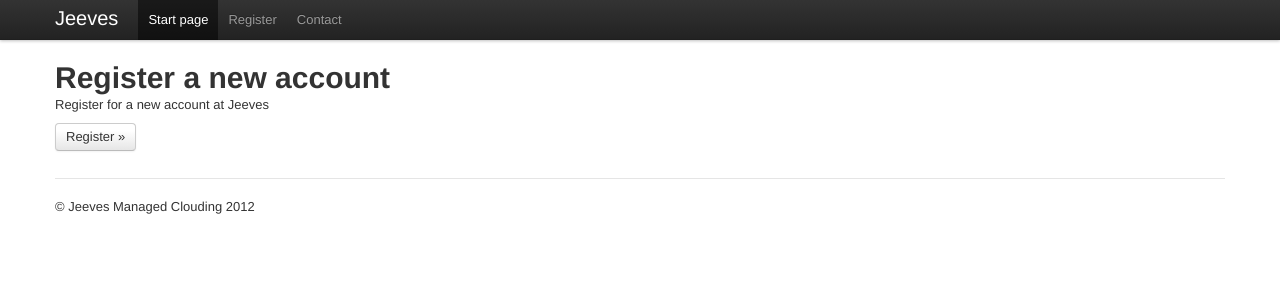
After one commit to sebdah/relic, a Django app: template jeeves/templates/core/register.html in a window 1280 px wide. The commit adds this page. Shown: the top 300 px of the page. Run offline with Django 3.2, Linux system fonts and the light colour scheme; the template is opened without the code that fills it, so the values that code supplies are empty; parts of the project's set-up code (start-up, migrations or seed data) failed here and were passed over; some libraries are stand-ins or nearby versions.

Commit message:
Added skeleton for /register

```diff
--- a/jeeves/core/views.py
+++ b/jeeves/core/views.py
@@ -2,3 +2,6 @@ from django.views.generic.simple import direct_to_template
 
 def index(request):
     return direct_to_template(request, 'core/index.html')
+
+def register(request):
+    return direct_to_template(request, 'core/register.html')
--- a/jeeves/jeeves/urls.py
+++ b/jeeves/jeeves/urls.py
@@ -8,6 +8,7 @@ admin.autodiscover()
 urlpatterns = patterns('',
     (r'^media/(?P<path>.*)$', 'django.views.static.serve', {'document_root': settings.MEDIA_ROOT}),
     url(r'^$', 'core.views.index'),
+    url(r'^register$', 'core.views.register'),
 
     # Uncomment the admin/doc line below to enable admin documentation:
     # url(r'^admin/doc/', include('django.contrib.admindocs.urls')),
--- a/jeeves/templates/core/index.html
+++ b/jeeves/templates/core/index.html
@@ -2,8 +2,10 @@
 {% block main %}
 <!-- Main hero unit for a primary marketing message or call to action -->
 <div class="hero-unit">
-  <h1>Hello, world!</h1>
-  <p>This is a template for a simple marketing or informational website. It includes a large callout called the hero unit and three supporting pieces of content. Use it as a starting point to create something more unique.</p>
+  <h1>Jeeves managed clouding</h1>
+  <p>
+    Donec id elit non mi porta gravida at eget metus. Fusce dapibus, tellus ac cursus commodo, tortor mauris condimentum nibh, ut fermentum massa justo sit amet risus. Etiam porta sem malesuada magna mollis euismod. Donec sed odio dui.
+  </p>
   <p><a class="btn btn-primary btn-large">Learn more &raquo;</a></p>
 </div>
 
--- /dev/null
+++ b/jeeves/templates/core/register.html
@@ -0,0 +1,14 @@
+{% extends "template.html" %}
+{% block main %}
+<!-- Main hero unit for a primary marketing message or call to action -->
+<div class="row">
+  <div class="span8">
+    <h1>Register a new account</h1>
+     <p>
+      Register for a new account at Jeeves
+     </p>
+    <p>
+    <a class="btn" href="#">Register &raquo;</a></p>
+  </div>
+</div>
+{% endblock %}
--- a/jeeves/templates/template.html
+++ b/jeeves/templates/template.html
@@ -40,7 +40,7 @@
           <div class="nav-collapse">
             <ul class="nav">
               <li class="active"><a href="#">Start page</a></li>
-              <li><a href="/core/register">Register</a></li>
+              <li><a href="/register">Register</a></li>
               <li><a href="#">Contact</a></li>
             </ul>
           </div><!--/.nav-collapse -->
@@ -81,7 +81,7 @@
       <hr>
 
       <footer>
-        <p>&copy; Company 2012</p>
+        <p>&copy; Jeeves Managed Clouding 2012</p>
       </footer>
 
     </div> <!-- /container -->
```
Also changed, not shown: 2 other files.
